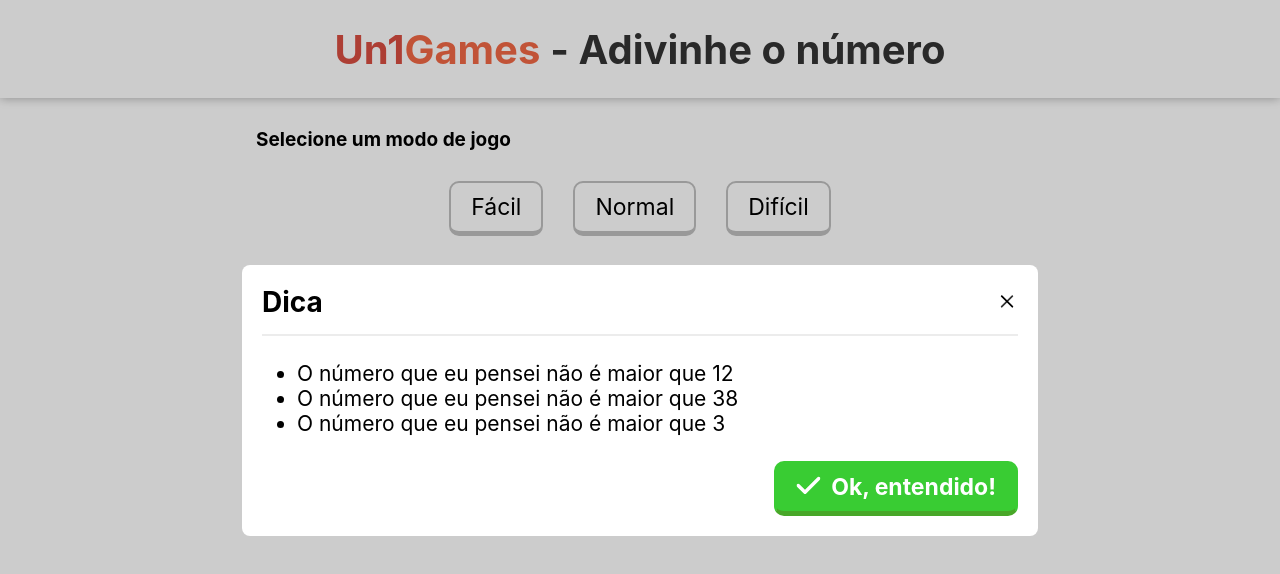
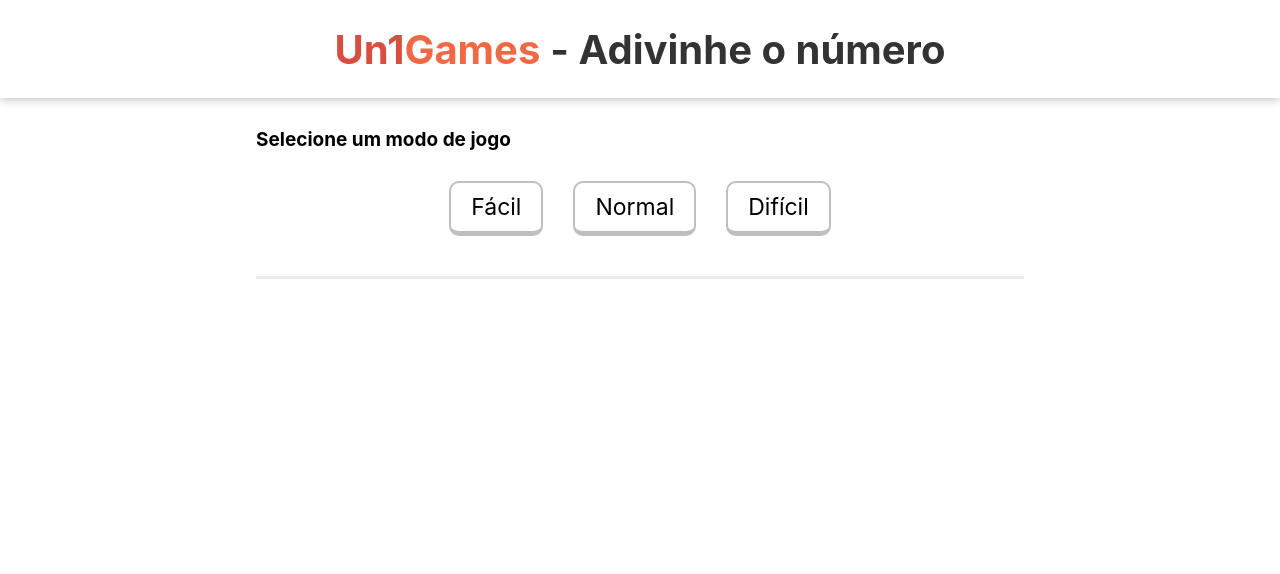
Before and after one commit to PHPauloReis/advinhe-o-numero, a Vue app: page / in a window 1280 px wide. Shown: the top 574 px of the page. Built offline with nearby package versions, Linux system fonts and the light colour scheme.

Commit message:
feat: Mostra e Esconde o modal

```diff
--- a/src/App.vue
+++ b/src/App.vue
@@ -6,9 +6,9 @@
 
     <MenuApp @activatedGameMode="showGameBoard" />
 
-    <GameBoardApp v-if="selectedGameMode" :game-mode="selectedGameMode" />
+    <GameBoardApp @askedForHelp="showHelpModal = true" v-if="selectedGameMode" :game-mode="selectedGameMode" />
 
-    <ModalApp />
+    <ModalApp @closeModal="showHelpModal = false" :showing="showHelpModal" />
 
   </div>
 
@@ -24,6 +24,7 @@
   import { ref } from 'vue';
 
   let selectedGameMode = ref(null)
+  let showHelpModal = ref(false)
 
   const showGameBoard = (gameMode) => {
     selectedGameMode.value = gameMode
--- a/src/components/GameBoardApp.vue
+++ b/src/components/GameBoardApp.vue
@@ -57,6 +57,8 @@ let helps = ref(0)
 
 const store = defaultStore()
 
+const emit = defineEmits(['askedForHelp'])
+
 const props = defineProps({
   gameMode: {
     type: String,
@@ -94,7 +96,7 @@ const chooseOption = (value) => {
 }
 
 const canAskForHelp = () => {
-  return helps < gameDefinitions[props.gameMode].help
+  return helps.value < gameDefinitions[props.gameMode].help
 }
 
 const help = () => {
@@ -103,8 +105,8 @@ const help = () => {
     return
   }
 
-  helps++
-  alert("Você pediu ajuda!")
+  emit('askedForHelp')
+  helps.value++
 }
 
 const exit = () => {
--- a/src/components/ModalApp.vue
+++ b/src/components/ModalApp.vue
@@ -28,12 +28,24 @@
 <script setup>
 
 import ButtonApp from './ButtonApp.vue';
-import { ref } from 'vue';
+import { computed } from 'vue';
 
-const showingModal = ref(true)
+const emit = defineEmits(['closeModal'])
+
+const props = defineProps({
+  showing: {
+    type: Boolean,
+    required: false,
+    default: false
+  }
+})
+
+const showingModal = computed(() => {
+  return props.showing
+})
 
 const closeModal = () => {
-  showingModal.value = false
+  emit('closeModal')
 }
 
 </script>
@@ -62,7 +74,7 @@ const closeModal = () => {
   height: 100%;
   background-color: black;
   z-index: -1;
-  opacity: 0.2;
+  opacity: 0.5;
 }
 
 .modal-container {
```
